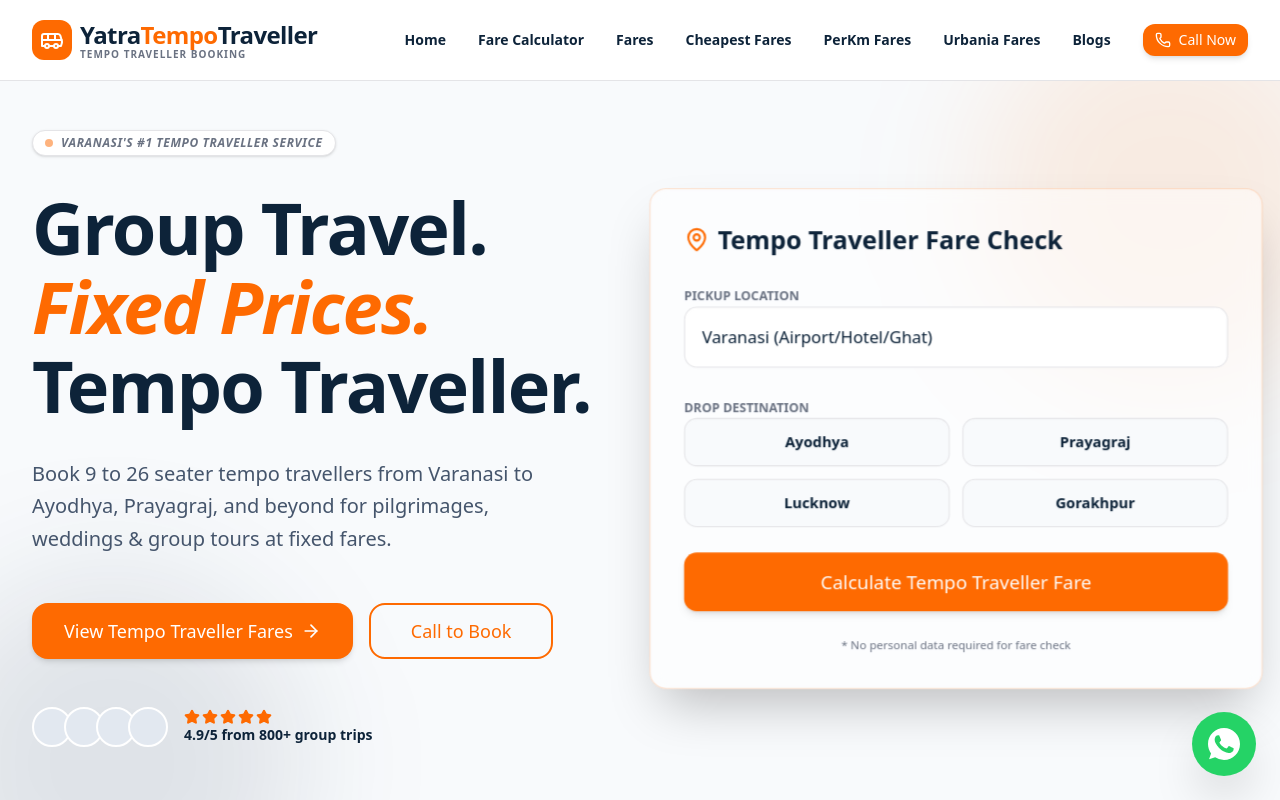
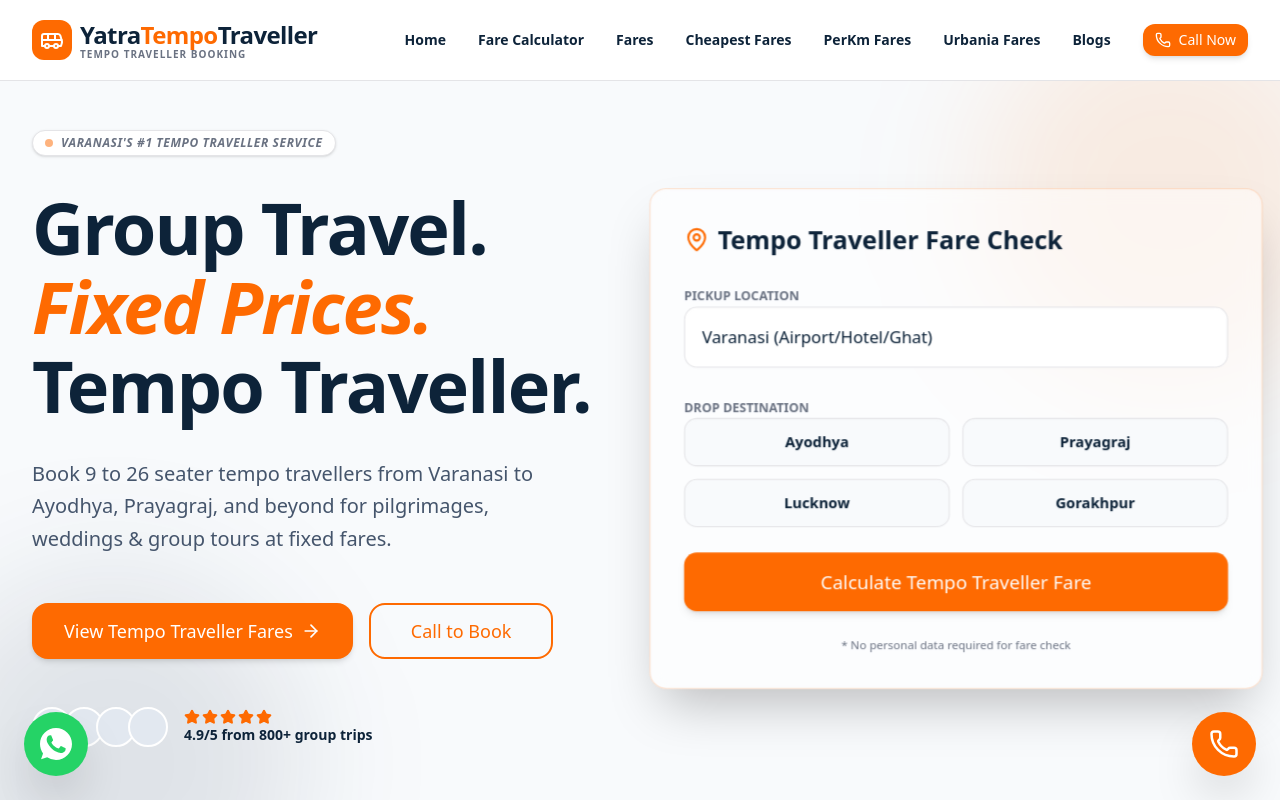
Before and after one commit to tempo-hub/tempo, a Next.js app: page / in a window 1280 px wide. Shown: the top 800 px of the page. Built offline with nearby package versions, Linux system fonts and the light colour scheme.

Commit message:
added call now floating button and whatsapp button for sending message

```diff
--- a/app/components/whatsapp-button.tsx
+++ b/app/components/whatsapp-button.tsx
@@ -1,19 +1,26 @@
 "use client";
 
 import { Button } from "./ui-base";
-import { useState } from "react";
-import BookingModal from "./shared/BookingModal";
+import { Phone } from "lucide-react";
 
-export const WhatsAppButton = ({}) => {
-  const [open, setOpen] = useState(false);
+export const WhatsAppButton = () => {
+  const openWhatsApp = () => {
+    const message =
+      "Hi, I want to book a Tempo Traveller. Please share availability and fare details.";
+    const whatsappUrl = `https://wa.me/916280820037?text=${encodeURIComponent(message)}`;
+
+    window.open(whatsappUrl, "_blank", "noopener,noreferrer");
+  };
 
   return (
     <>
-      <div className="fixed bottom-6 right-6 z-50">
+      <div className="fixed bottom-6 left-6 z-50">
         <Button
           variant="whatsapp"
+          aria-label="Book on WhatsApp"
+          title="Book on WhatsApp"
           className="rounded-full h-16 w-16 p-0 shadow-2xl cursor-pointer"
-          onClick={() => setOpen(true)}
+          onClick={openWhatsApp}
         >
           <svg viewBox="0 0 32 32" width="32" height="32" fill="white">
             <path d="M16.004 0h-.008C7.174 0 0 7.176 0 16.004c0 3.5 1.128 6.744 3.046 9.378L1.054 31.29l6.118-1.958A15.9 15.9 0 0016.004 32C24.826 32 32 24.826 32 16.004S24.826 0 16.004 0zm9.35 22.616c-.392 1.1-1.938 2.016-3.16 2.282-.838.18-1.934.322-5.624-1.208-4.718-1.958-7.756-6.744-7.994-7.058-.228-.314-1.912-2.546-1.912-4.858 0-2.312 1.21-3.45 1.64-3.92.392-.428 1.028-.626 1.636-.626.196 0 .374.01.534.018.47.02.706.048 1.016.786.388.926 1.332 3.244 1.45 3.48.118.238.236.556.078.87-.148.322-.278.466-.516.738-.238.27-.464.478-.702.77-.22.254-.466.528-.198.998.268.466 1.194 1.966 2.562 3.186 1.762 1.572 3.248 2.058 3.71 2.288.47.236.742.198 1.016-.118.278-.318 1.186-1.382 1.502-1.856.314-.47.632-.392 1.066-.236.436.158 2.756 1.298 3.226 1.534.47.236.784.354.9.548.118.196.118 1.128-.274 2.228z" />
@@ -21,7 +28,19 @@
         </Button>
       </div>
 
-      <BookingModal isOpen={open} onClose={() => setOpen(false)} />
+      <div className="fixed bottom-6 right-6 z-50">
+        <Button
+          variant="primary"
+          aria-label="Call Yatra Tempo Traveller"
+          title="Call Yatra Tempo Traveller"
+          className="rounded-full h-16 w-16 p-0 shadow-2xl cursor-pointer"
+          onClick={() => {
+            window.location.href = "tel:+916280820037";
+          }}
+        >
+          <Phone size={30} aria-hidden="true" />
+        </Button>
+      </div>
     </>
   );
 };
```
